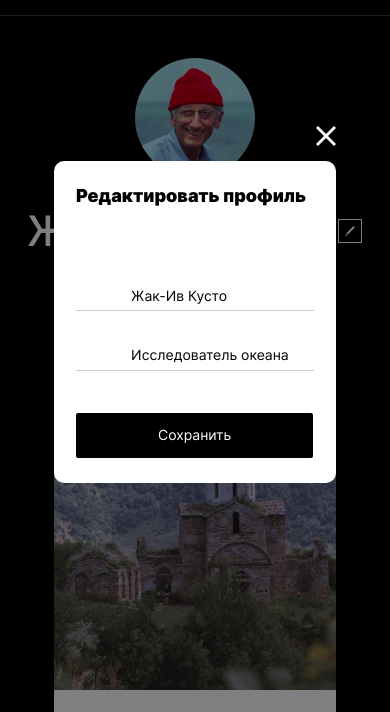
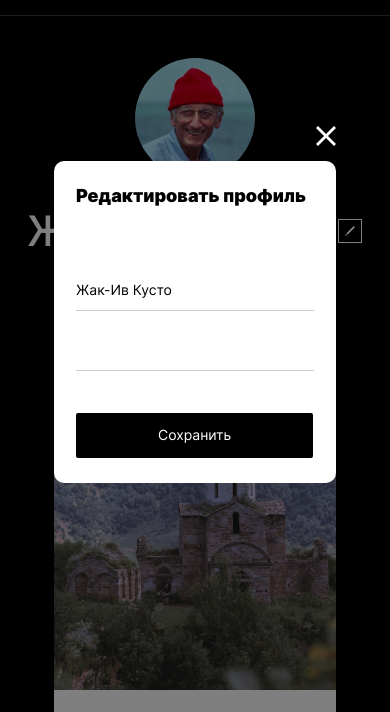
Before and after one commit to DmitriyImamov/mesto, a plain HTML site: page index.html in a window 390 px wide. Both pictures are taken after a click on the button 349 px from the left and 331 px from the top of the page. Shown: the part 100-812 px from the top of the page. Drawn offline with Linux system fonts and the light colour scheme; files whose address does not match are found by name.

Commit message:
bugfix media

```diff
--- a/blocks/elements/elements.css
+++ b/blocks/elements/elements.css
@@ -2,8 +2,17 @@
   padding-top: 54px;
 }
 
-@media screen and (max-width: 580px) {
+@media screen and (max-width: 650px) {
   .elements {
+    padding-left: 20px;
+    padding-right: 20px;
     padding-top: 36px;
   }
 }
+
+@media screen and (max-width: 372px) {
+  .elements {
+    padding-left: 0;
+    padding-right: 0;
+  }
+}
--- a/blocks/popup/__input-text/popup__input-text.css
+++ b/blocks/popup/__input-text/popup__input-text.css
@@ -2,8 +2,7 @@
   width: 100%;
   margin-top: 48px;
   padding: 0;
-  padding-top: 6px;
-  padding-bottom: 6px;
+  padding-bottom: 12px;
   font-size: 14px;
   font-weight: 400;
   line-height: 1.2;
--- a/blocks/profile/__info-curenet-text/profile__info-curenet-text.css
+++ b/blocks/profile/__info-curenet-text/profile__info-curenet-text.css
@@ -4,6 +4,9 @@
   font-size: 18px;
   line-height: 1.22;
   font-weight: 400;
+  text-overflow: ellipsis;
+  white-space: wrap;
+  overflow: hidden;
 }
 
 @media screen and (max-width: 699px) {
--- a/blocks/profile/__info-title/profile__info-title.css
+++ b/blocks/profile/__info-title/profile__info-title.css
@@ -4,6 +4,9 @@
   font-size: 42px;
   line-height: 1.3;
   font-weight: 500;
+  text-overflow: ellipsis;
+  white-space: wrap;
+  overflow: hidden;
 }
 
 @media screen and (max-width: 372px) {
--- a/index.html
+++ b/index.html
@@ -21,12 +21,8 @@
           <div class="profile__info">
             <button class="profile__edit-button" type="button" aria-label="open">
             </button>
-            <h1 class="profile__info-title">
-              Жак-Ив Кусто
-            </h1>
-            <p class="profile__info-curenet-text">
-              Исследователь океана
-            </p>
+            <h1 class="profile__info-title">Жак-Ив Кусто</h1>
+            <p class="profile__info-curenet-text">Исследователь океана</p>
           </div>
         </div>
         <button class="profile__add-button" type="button" aria-label="added">
@@ -97,8 +93,8 @@
         <h2 class="popup__form-title">
           Редактировать профиль
         </h2>
-        <input  class="popup__input-text popup__input_type_name" value="" placeholder="" type="text">
-        <input  class="popup__input-text popup__input_type_job" value="" type="text">
+        <input  class="popup__input-text popup__input-text_type_name" value="" placeholder="" type="text">
+        <input  class="popup__input-text popup__input-text_job" value="" type="text">
         <button class="popup__save-button" type="submit" aria-label="save">
           Сохранить
         </button>
--- a/scripts/index.js
+++ b/scripts/index.js
@@ -5,8 +5,8 @@ const profileInfoTitle = body.querySelector('.profile__info-title');
 const profileInfoCurenetText = body.querySelector('.profile__info-curenet-text');
 const closeButtonPopup = popup.querySelector('.popup__close-button');
 const formElement = popup.querySelector('.popup__form');
-const nameInput = formElement.querySelector('.popup__input_type_name');
-const jobInput = formElement.querySelector('.popup__input_type_job');
+const nameInput = formElement.querySelector('.popup__input-text_type_name');
+const jobInput = formElement.querySelector('.popup__input-text_type_job');
 
 function openPopup() {
   popup.classList.add('popup_opened');
```
